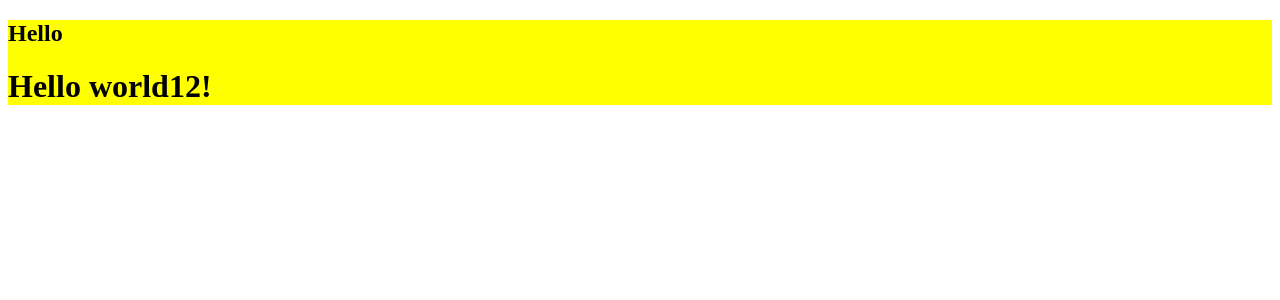
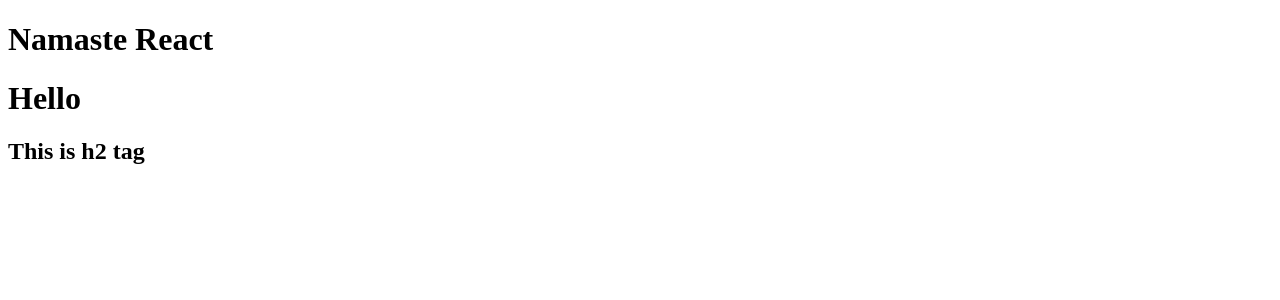
Before and after one commit to salonishaw11/Seven_Spices, a React (Vite) app: page / in a window 1280 px wide. Shown: the top 300 px of the page. Built offline with nearby package versions, Linux system fonts and the light colour scheme.

Commit message:
chapter 3

```diff
--- a/App.js
+++ b/App.js
@@ -1,21 +1,18 @@
 import React from "react";
 import  ReactDOM from "react-dom/client";
-const heading1 = React.createElement("h2",
-{
-    id: "title1"
-},
-"Hello");
+const message = (
+    <h1 id="2" key="course2">
+        Namaste React
+    </h1>)
+const HeaderComponent = () => {
+    return (
+        <div>
+        {message}
+        <h1>Hello</h1>
+        <h2>This is h2 tag</h2>
+    </div >
+    )
+}
 
-const heading2= React.createElement("h1",
-{
-    id: "title2"
-},
-"Hello world12!");
-
-const container= React.createElement("div",
-{
-    id: "cont"
-},
-[heading1, heading2]);
 const root= ReactDOM.createRoot(document.getElementById("root"));
-root.render(container);
+root.render(<HeaderComponent/>);
--- a/package.json
+++ b/package.json
@@ -3,6 +3,8 @@
   "version": "1.0.0",
   "description": "",
   "scripts": {
+    "start": "parcel index.html",
+    "build": "parcel build index.html",
     "test": "echo \"Error: no test specified\" && exit 1"
   },
   "keywords": [],
@@ -13,10 +15,11 @@
     "parcel-bundler": "^1.12.5"
   },
   "dependencies": {
+    "cssnano": "^4.1.11",
     "react": "^18.2.0",
     "react-dom": "^18.2.0"
   },
-  "browsersList":[
+  "browsersList": [
     "last 2 versions"
   ]
 }
```
Also changed, not shown: 1 other file (tests, documents, lock files or other folders).
